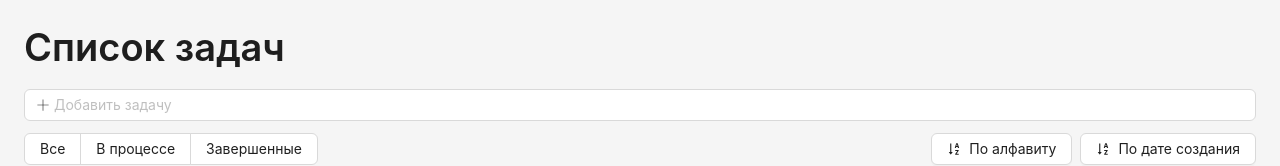
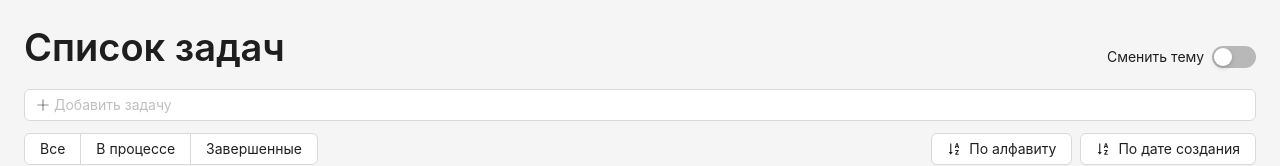
Before and after one commit to Us-Valeria/todolist-v2, a React (Vite) app in the folder front/: page / in a window 1280 px wide. Shown: the top 166 px of the page. Built offline with nearby package versions, Linux system fonts and the light colour scheme; no server answers.

Commit message:
add dark theme

```diff
--- a/front/src/App.tsx
+++ b/front/src/App.tsx
@@ -1,19 +1,27 @@
 import type { GlobalToken } from 'antd';
-import { Flex, Layout, theme, Typography } from 'antd';
+import {
+  Flex,
+  Layout,
+  theme,
+  Typography,
+  ConfigProvider,
+  Switch,
+  Space,
+} from 'antd';
 import 'antd/dist/reset.css';
 import { css } from '@emotion/react';
 import dayjs from 'dayjs';
-import { Provider } from 'react-redux';
+import { useDispatch, useSelector } from 'react-redux';
 import AddTask from './features/Tasks/AddTask';
 import TaskList from './features/Tasks/TaskList';
 import FilterTaskList from './features/Filter';
 import SelectSort from './features/Sort';
-import { store } from './app/store';
+import { selectTheme, setTheme } from './features/theme/themeSlice';
 
 dayjs.locale('ru');
 
 const { Content } = Layout;
-const { Title } = Typography;
+const { Title, Text } = Typography;
 
 const styles = (token: GlobalToken) => ({
   page: css`
@@ -24,14 +32,31 @@ const styles = (token: GlobalToken) => ({
   `,
 });
 
+const { defaultAlgorithm, darkAlgorithm } = theme;
+
 function App() {
   const { token } = theme.useToken();
-
+  const dispatch = useDispatch();
+  const isDark = useSelector(selectTheme);
   return (
-    <Provider store={store}>
+    <ConfigProvider
+      theme={{
+        algorithm: isDark ? darkAlgorithm : defaultAlgorithm,
+      }}
+    >
       <Layout css={styles(token).page}>
         <Content css={styles(token).body}>
-          <Title>Список задач</Title>
+          <Flex justify="space-between" align="center">
+            <Title>Список задач</Title>
+            <Space>
+              <Text>Сменить тему</Text>
+              <Switch
+                onClick={() => {
+                  dispatch(setTheme());
+                }}
+              />
+            </Space>
+          </Flex>
           <AddTask />
           <Flex justify="space-between">
             <FilterTaskList />
@@ -40,7 +65,7 @@ function App() {
           <TaskList />
         </Content>
       </Layout>
-    </Provider>
+    </ConfigProvider>
   );
 }
 
--- a/front/src/app/store.ts
+++ b/front/src/app/store.ts
@@ -1,13 +1,15 @@
 import { configureStore } from '@reduxjs/toolkit';
 import { tasksApi } from '../api/tasksApi';
 import { filterReducer } from '../features/Filter/filterSlice';
-import sortSlice from '../features/Sort/sortSlice';
+import { sortReducer } from '../features/Sort/sortSlice';
+import { themeReducer } from '../features/theme/themeSlice';
 
 export const store = configureStore({
   reducer: {
     [tasksApi.reducerPath]: tasksApi.reducer,
     filter: filterReducer,
-    sort: sortSlice,
+    sort: sortReducer,
+    theme: themeReducer,
   },
   middleware: (getDefaultMiddleware) =>
     getDefaultMiddleware().concat(tasksApi.middleware),
--- a/front/src/features/Sort/sortSlice.ts
+++ b/front/src/features/Sort/sortSlice.ts
@@ -27,4 +27,4 @@ const sortSlice = createSlice({
 
 export const selectSort = (state: RootState) => state.sort;
 export const { setSort } = sortSlice.actions;
-export default sortSlice.reducer;
+export const sortReducer = sortSlice.reducer;
--- a/front/src/features/Tasks/TaskList.tsx
+++ b/front/src/features/Tasks/TaskList.tsx
@@ -8,8 +8,8 @@ import useFilterTasks from '../Filter/useFilterTasks';
 import useSort from '../Sort/useSort';
 import useSortDirection from '../Sort/useSortDirection';
 import { useGetTasksQuery } from '../../api/tasksApi';
-import type { RootState } from '../../app/store';
 import { selectSort } from '../Sort/sortSlice';
+import { selectFilter } from '../Filter/filterSlice';
 
 const styles = (token: GlobalToken) => ({
   list: css`
@@ -25,7 +25,7 @@ function TaskList() {
   const { token } = theme.useToken();
 
   const { data = [], isLoading } = useGetTasksQuery();
-  const filter = useSelector((state: RootState) => state.filter);
+  const filter = useSelector(selectFilter);
   const sort = useSelector(selectSort);
 
   const filteredTaskList = useFilterTasks(data, filter);
--- /dev/null
+++ b/front/src/features/theme/themeSlice.ts
@@ -0,0 +1,24 @@
+import { createSlice } from '@reduxjs/toolkit';
+import type { RootState } from '../../app/store';
+
+type State = {
+  isDark: boolean;
+};
+
+const initialState: State = {
+  isDark: false,
+};
+
+export const themeSlice = createSlice({
+  name: 'theme',
+  initialState,
+  reducers: {
+    setTheme: (state) => {
+      state.isDark = !state.isDark;
+    },
+  },
+});
+
+export const selectTheme = (state: RootState) => state.theme.isDark;
+export const { setTheme } = themeSlice.actions;
+export const themeReducer = themeSlice.reducer;
--- a/front/src/index.tsx
+++ b/front/src/index.tsx
@@ -1,8 +1,14 @@
 import React from 'react';
 import ReactDOM from 'react-dom/client';
+import { Provider } from 'react-redux';
 import App from './App';
+import { store } from './app/store';
 
 const root = ReactDOM.createRoot(
   document.getElementById('root') as HTMLElement,
 );
-root.render(<App />);
+root.render(
+  <Provider store={store}>
+    <App />
+  </Provider>,
+);
```
Also changed, not shown: 1 other file (tests, documents, lock files or other folders).
